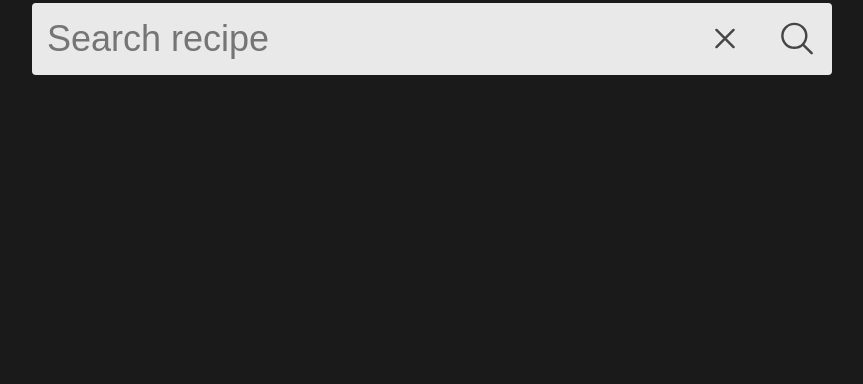
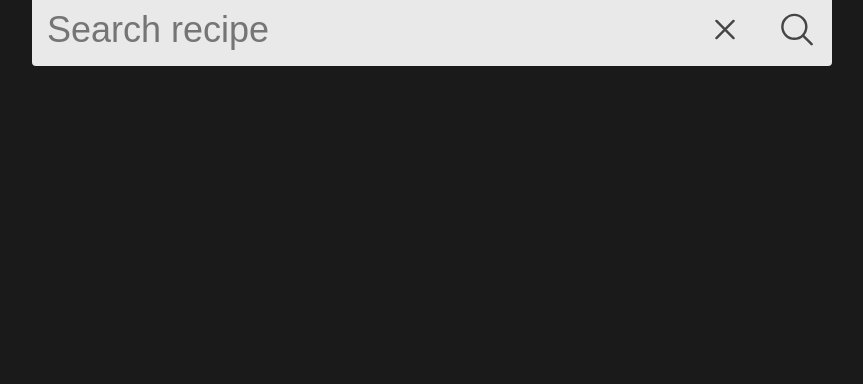
Before and after one commit to NimishaAcharya/RecipeApp-VanilaJs, a plain HTML site: page index.html in a window 1280 px wide. Shown: the part 416-800 px from the top of the page, without its empty margins (208-1071 px from the left). Drawn offline with nearby package versions, Linux system fonts and the light colour scheme.

Commit message:
Change spacing

```diff
--- a/style.css
+++ b/style.css
@@ -38,7 +38,7 @@ section {
 form {
   width: 90%;
   max-width: 500px;
-  margin: 2.5rem auto;
+  margin: 1rem auto;
   background-color: rgb(233, 233, 233);
   border-radius: 4px;
 }
```
